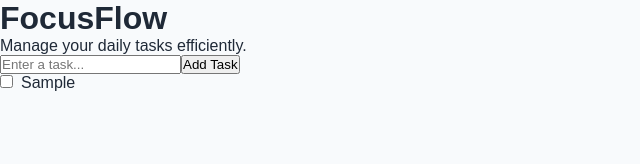
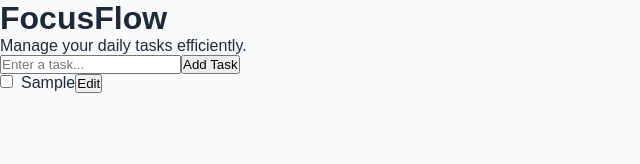
Before and after one commit to Arjon22/focusflow, a React (Vite) app: page / in a window 1280 px wide. Both pictures are taken after typing "Sample" into the empty fields and a click on the button "Add Task". Shown: the top 164 px of the page, without its empty margins (0-640 px from the left). Built offline with nearby package versions, Linux system fonts and the light colour scheme.

Commit message:
Implement task editing

```diff
--- a/src/App.jsx
+++ b/src/App.jsx
@@ -5,6 +5,8 @@ import TaskList from "./components/TaskList";
 
 function App() {
   const [tasks, setTasks] = useState([]);
+  const [editingTaskId, setEditingTaskId] = useState(null);
+  const [editingText, setEditingText] = useState("");
 
   const handleAddTask = (taskTitle) => {
   const newTask = {
@@ -15,7 +17,24 @@ function App() {
 
   setTasks([...tasks, newTask]);
 };
+const handleEditClick = (id) => {
+  const task = tasks.find((task) => task.id === id);
 
+  setEditingTaskId(id);
+  setEditingText(task.title);
+};
+
+const handleSaveEdit = () => {
+  const updatedTasks = tasks.map((task) =>
+    task.id === editingTaskId
+      ? { ...task, title: editingText }
+      : task
+  );
+
+  setTasks(updatedTasks);
+  setEditingTaskId(null);
+  setEditingText("");
+};
   const handleToggleTask = (id) => {
     const updatedTasks = tasks.map((task) =>
       task.id === id
@@ -30,7 +49,15 @@ function App() {
     <div className="app">
       <Header />
       <TaskForm onAddTask={handleAddTask} />
-      <TaskList tasks={tasks} onToggleTask={handleToggleTask} />
+      <TaskList
+  tasks={tasks}
+  onToggleTask={handleToggleTask}
+  onEditClick={handleEditClick}
+  editingTaskId={editingTaskId}
+  editingText={editingText}
+  setEditingText={setEditingText}
+  onSaveEdit={handleSaveEdit}
+/>
     </div>
   );
 }
--- a/src/components/TaskList.jsx
+++ b/src/components/TaskList.jsx
@@ -1,4 +1,12 @@
-function TaskList({ tasks, onToggleTask }) {
+function TaskList({
+  tasks,
+  onToggleTask,
+  onEditClick,
+  editingTaskId,
+  editingText,
+  setEditingText,
+  onSaveEdit,
+}) {
   return (
     <ul>
       {tasks.map((task) => (
@@ -9,6 +17,25 @@ function TaskList({ tasks, onToggleTask }) {
             onChange={() => onToggleTask(task.id)}
           />
 
+          {task.id === editingTaskId ? (
+  <>
+    <input
+  type="text"
+  value={editingText}
+  onChange={(e) => setEditingText(e.target.value)}
+  onKeyDown={(e) => {
+    if (e.key === "Enter") {
+      onSaveEdit();
+    }
+  }}
+/>
+
+    <button onClick={onSaveEdit}>
+  Save
+</button>
+  </>
+) : (
+  <>
     <span
       style={{
         textDecoration: task.completed ? "line-through" : "none",
@@ -17,6 +44,12 @@ function TaskList({ tasks, onToggleTask }) {
     >
       {task.title}
     </span>
+
+    <button onClick={() => onEditClick(task.id)}>
+      Edit
+    </button>
+  </>
+)}
         </li>
       ))}
     </ul>
```
Lines whose indentation alone changed are shown as unchanged.
